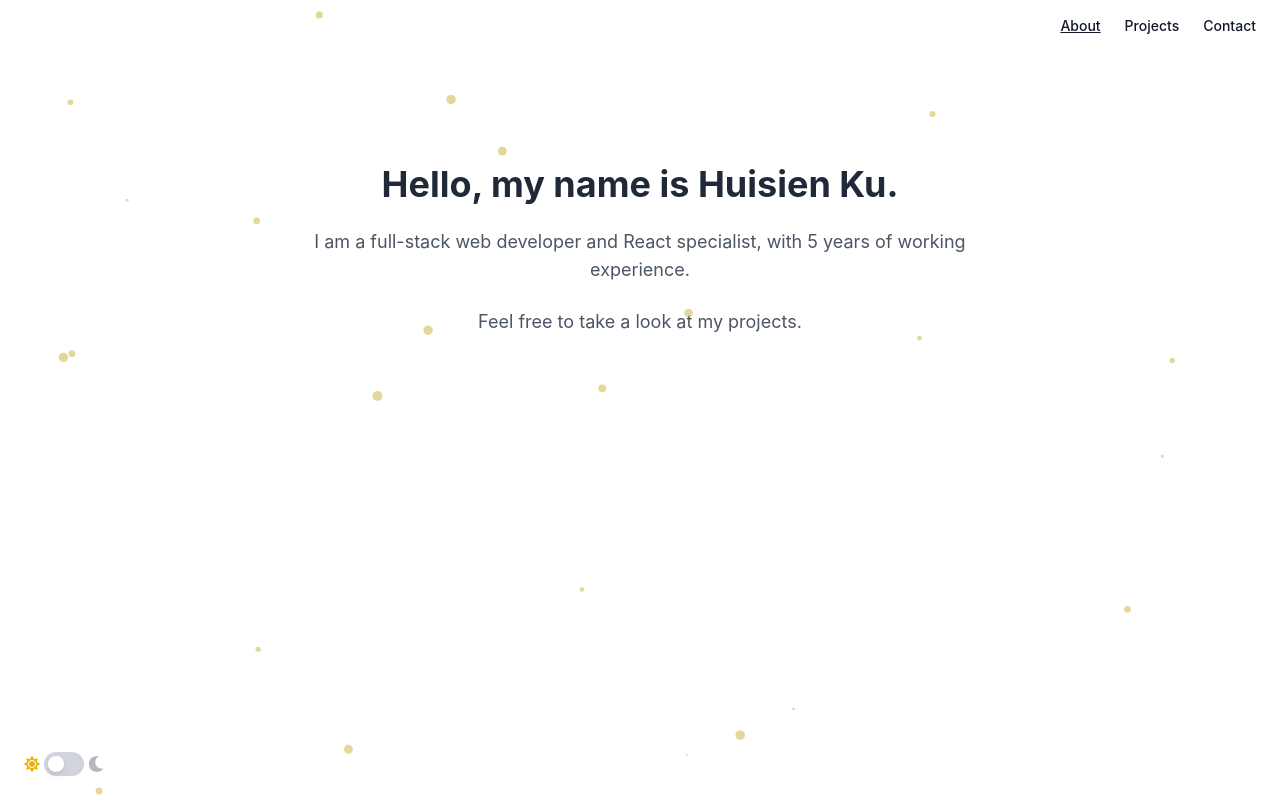
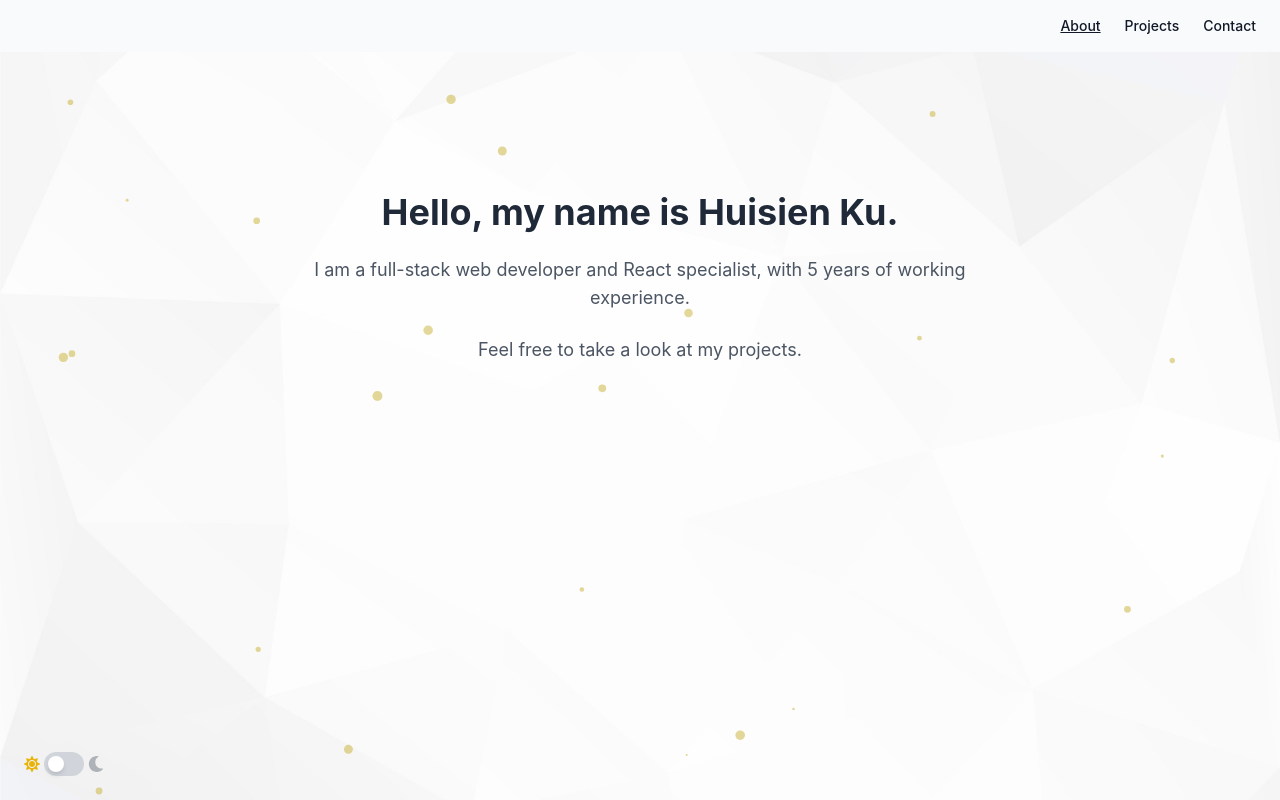
Before and after one commit to kuhuisien/portfolio-frontend, a React (Vite) app: page / in a window 1280 px wide. Built offline with nearby package versions, Linux system fonts and the light colour scheme.

Commit message:
adjust styling

```diff
--- a/src/App/App.jsx
+++ b/src/App/App.jsx
@@ -17,13 +17,13 @@ function App() {
         <LayoutContainer>
           <CustomCursor />
           <NavigationBar />
-          <div className="row-start-2 row-end-2 overflow-x-hidden overflow-y-auto">
-            <Routes>
-              <Route path="/" element={<About />} />
-              {/* <Route path="/projects" element={<Projects />} />
+
+          <Routes>
+            <Route path="/" element={<About />} />
+            {/* <Route path="/projects" element={<Projects />} />
         <Route path="/contact" element={<Contact />} /> */}
-            </Routes>
-          </div>
+          </Routes>
+
           <ThemeToggle />
         </LayoutContainer>
       </Router>
--- a/src/common/components/LayoutContainer.jsx
+++ b/src/common/components/LayoutContainer.jsx
@@ -7,7 +7,7 @@ const LayoutContainer = ({ children }) => {
   return (
     <div
       className={
-        "grid grid-rows-[auto_1fr_auto] h-[100vh] md:h-screen w-full" +
+        "flex flex-col h-screen " +
         (isDarkMode
           ? ""
           : "bg-[url('/lightBackground.jpg')] bg-cover bg-center bg-no-repeat")
--- a/src/common/components/NavigationBar.jsx
+++ b/src/common/components/NavigationBar.jsx
@@ -2,7 +2,7 @@ import { NavLink } from "react-router-dom";
 
 const NavigationBar = () => {
   return (
-    <header className="row-start-1 py-4 px-6 flex justify-end items-center">
+    <header className="fixed bg-gray-50 dark:bg-transparent w-full py-4 px-6 flex justify-end items-center z-100">
       <nav>
         <div className="space-x-6 text-sm font-medium text-gray-900 dark:text-white">
           <NavLink
--- a/src/common/components/ThemeToggle.jsx
+++ b/src/common/components/ThemeToggle.jsx
@@ -7,7 +7,7 @@ const ThemeToggle = () => {
 
   return (
     <div
-      className="row-start-3 hoverable flex items-center space-x-1 p-6"
+      className="fixed bottom-0 left-0 hoverable flex items-center space-x-1 pl-6 pb-6"
       onClick={toggleTheme}
     >
       {/* sun icon */}
--- a/src/pages/About.jsx
+++ b/src/pages/About.jsx
@@ -1,10 +1,7 @@
 import { motion } from "framer-motion";
-import { useMemo, useContext } from "react";
-import { ThemeContext } from "../common/contexts/ThemeContext";
+import { useMemo } from "react";
 
 const About = () => {
-  const { isDarkMode } = useContext(ThemeContext);
-
   const yearsOfExperience = useMemo(() => {
     // start at 1st Sep 2019
     const startDate = new Date(2019, 8, 1);
@@ -16,7 +13,7 @@ const About = () => {
   }, []);
 
   return (
-    <div className="pt-12 lg:py-28 px-6 flex flex-col items-center justify-center">
+    <div className="pt-12 lg:py-48 px-6 flex flex-col items-center justify-center">
       <div className="text-center max-w-2xl space-y-6">
         <motion.h1
           className="text-4xl font-bold text-gray-800 dark:text-white"
```
